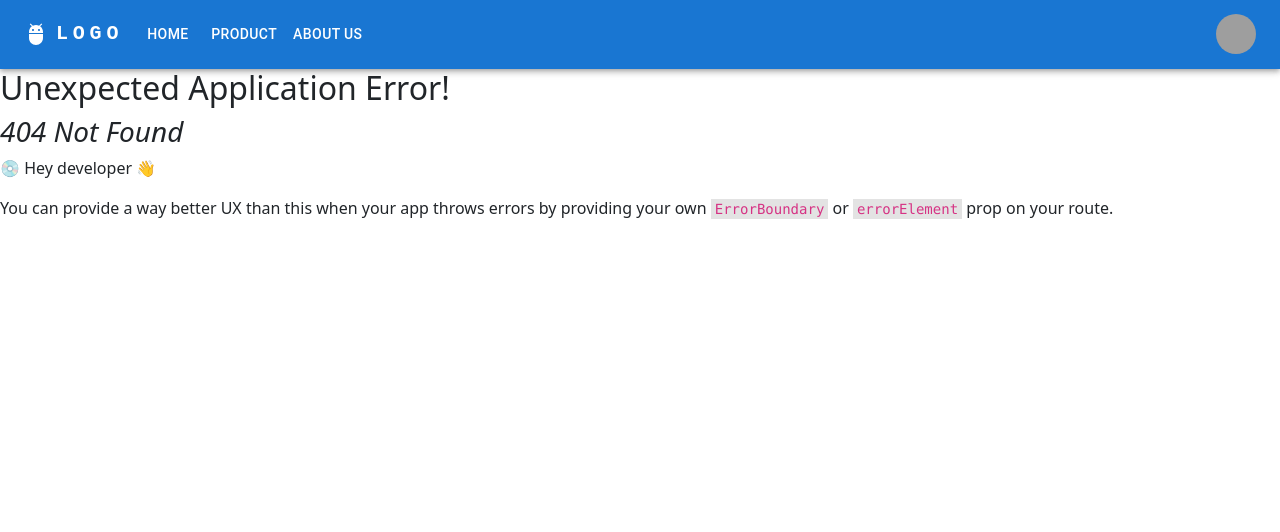
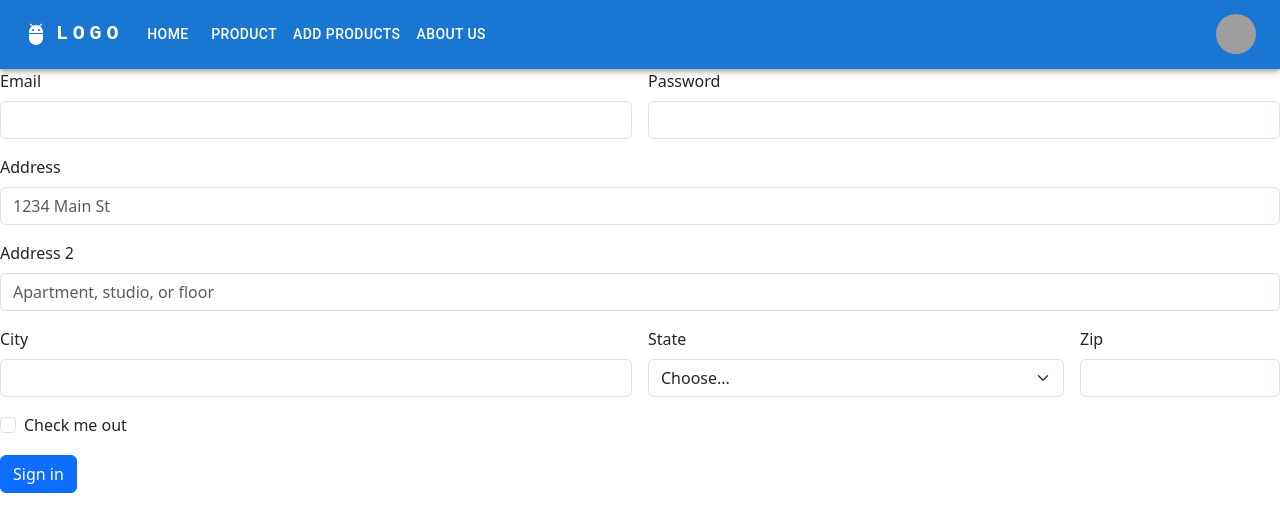
Before and after one commit to Tuhinm2002/cars-commerce, a React (Vite) app in the folder react-client/: page /add_products in a window 1280 px wide. Before the commit this address had no page. Shown: the top 532 px of the page. Built offline with nearby package versions, Linux system fonts and the light colour scheme; grey boxes are pictures that could not be loaded.

Commit message:
Add section and image working

```diff
--- a/react-client/package.json
+++ b/react-client/package.json
@@ -17,6 +17,7 @@
     "@mui/material": "^6.0.0",
     "@mui/styled-engine-sc": "^6.0.0",
     "axios": "^1.7.5",
+    "bootstrap": "^5.3.3",
     "react": "^18.3.1",
     "react-dom": "^18.3.1",
     "react-router-dom": "^6.26.1",
--- a/react-client/src/App.jsx
+++ b/react-client/src/App.jsx
@@ -5,6 +5,7 @@
 import Home from './components/Home';
 import CardView from './components/CardView';
 import SingleProduct from './components/SingleProduct';
+import AddProduct from './components/AddProduct';
 import { createBrowserRouter,RouterProvider } from 'react-router-dom';
 
 
@@ -25,6 +26,10 @@
     {
       path : "/products/:prodId",
       element : <SingleProduct/>
+    },
+    {
+      path : "/add_products",
+      element : <AddProduct/>
     }
   ])
 
--- /dev/null
+++ b/react-client/src/components/AddProduct.jsx
@@ -0,0 +1,53 @@
+import React from "react";
+
+
+
+export default function AddProduct(){
+
+    return(
+    <form class="row g-3">
+  <div class="col-md-6">
+    <label for="inputEmail4" class="form-label">Email</label>
+    <input type="email" class="form-control" id="inputEmail4" />
+  </div>
+  <div class="col-md-6">
+    <label for="inputPassword4" class="form-label">Password</label>
+    <input type="password" class="form-control" id="inputPassword4" />
+  </div>
+  <div class="col-12">
+    <label for="inputAddress" class="form-label">Address</label>
+    <input type="text" class="form-control" id="inputAddress" placeholder="1234 Main St" />
+  </div>
+  <div class="col-12">
+    <label for="inputAddress2" class="form-label">Address 2</label>
+    <input type="text" class="form-control" id="inputAddress2" placeholder="Apartment, studio, or floor" />
+  </div>
+  <div class="col-md-6">
+    <label for="inputCity" class="form-label">City</label>
+    <input type="text" class="form-control" id="inputCity" />
+  </div>
+  <div class="col-md-4">
+    <label for="inputState" class="form-label">State</label>
+    <select id="inputState" class="form-select">
+      <option selected>Choose...</option>
+      <option>...</option>
+    </select>
+  </div>
+  <div class="col-md-2">
+    <label for="inputZip" class="form-label">Zip</label>
+    <input type="text" class="form-control" id="inputZip" />
+  </div>
+  <div class="col-12">
+    <div class="form-check">
+      <input class="form-check-input" type="checkbox" id="gridCheck" />
+      <label class="form-check-label" for="gridCheck">
+        Check me out
+      </label>
+    </div>
+  </div>
+  <div class="col-12">
+    <button type="submit" class="btn btn-primary">Sign in</button>
+  </div>
+</form>
+);
+}
--- a/react-client/src/components/CardView.jsx
+++ b/react-client/src/components/CardView.jsx
@@ -12,10 +12,11 @@
   const {prodId} = params;
   console.log(prodId)
   return (
-    <Card sx={{ maxWidth: 345}}>
+    <Card sx={{ maxWidth: 345,maxHeight:345}}>
       <CardMedia
+        component="img"
         sx={{ height: 140 }}
-        image={`./images/${props.url}`}
+        image={`/src/components/images/${props.imageUrl}`}
         title={props.name}
       />
       <CardContent>
@@ -24,8 +25,11 @@
         </Typography>
         <Typography variant="body2" sx={{ color: 'text.secondary' }}>
           Category : {props.Category}
+          <br></br>
           Brand : {props.BrandName}
+          <br></br>
           Model : {props.ModelName}
+          &nbsp;
           Date : {props.DateVal}
         </Typography>
       </CardContent>
--- a/react-client/src/components/NavBar.jsx
+++ b/react-client/src/components/NavBar.jsx
@@ -14,8 +14,8 @@
 import AdbIcon from '@mui/icons-material/Adb';
 
 
-const pages = ['Home', 'Product', 'About US'];
-const pageLinks = ['/','/products','/cards']
+const pages = ['Home', 'Product', 'Add Products','About US'];
+const pageLinks = ['/','/products','/add_products','/cards']
 const settings = ['Profile', 'Account', 'Dashboard', 'Logout'];
 
 function ResponsiveAppBar() {
--- a/react-client/src/components/Products.jsx
+++ b/react-client/src/components/Products.jsx
@@ -4,6 +4,7 @@
 import CardView from './CardView';
 import axios from 'axios';
 import { useEffect,useState } from 'react';
+import { Height } from '@mui/icons-material';
 
 export default function Products() {
 
@@ -40,7 +41,8 @@
             borderBottom: 'var(--Grid-borderWidth) solid',
             borderColor: 'divider',
             margin : '10px',
-            width : 'fit-content'
+            width : 'fit-content',
+            height:'fit-content'
           },
         }}
       >
--- a/react-client/src/components/new.jsx
+++ b/react-client/src/components/new.jsx
@@ -1,5 +1,5 @@
 import React from "react";
-import img from './images'
+import img from '../components/images/'
 
 function new_f(){
     return
```
Also changed, not shown: 1 other file (tests, documents, lock files or other folders).
